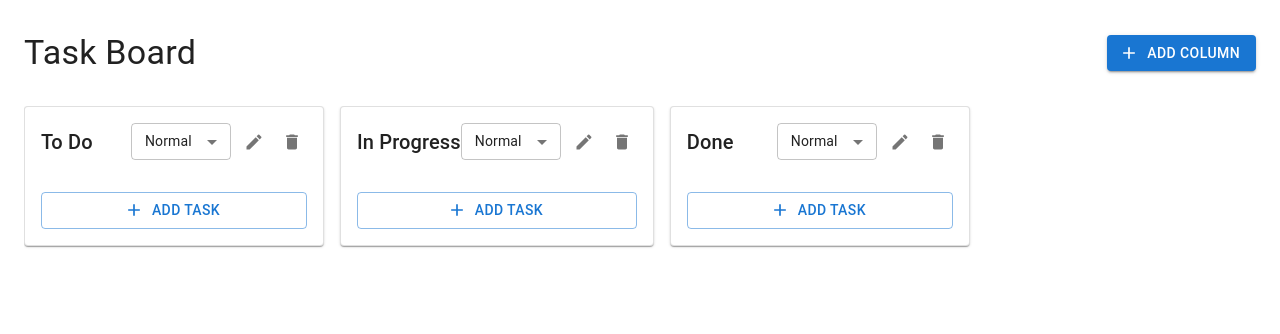
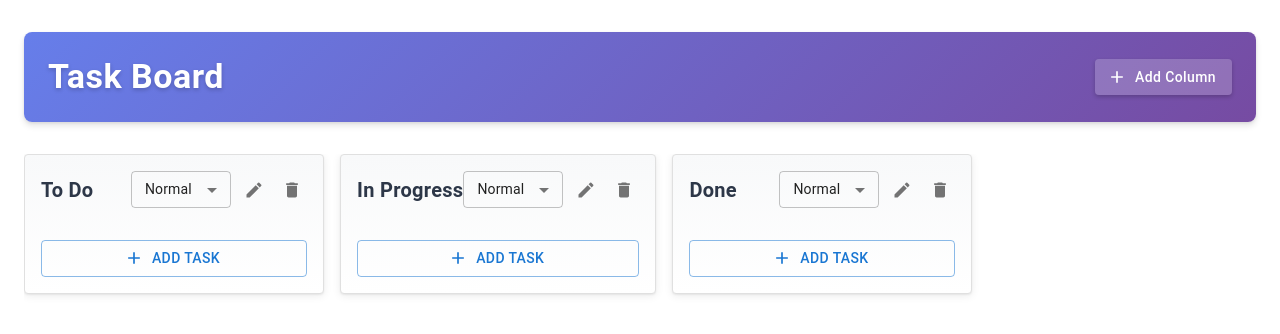
Before and after one commit to KStar1014/task-board-prototype-React, a React (Create React App) app: page / in a window 1280 px wide. Shown: the top 334 px of the page. Built offline with nearby package versions, Linux system fonts and the light colour scheme; the HTML template or start-up script is replaced by a standard one.

Commit message:
update the ui color

```diff
--- a/src/components/Board.tsx
+++ b/src/components/Board.tsx
@@ -192,8 +192,28 @@ export const Board: React.FC = () => {
 
   return (
     <Container maxWidth="xl" sx={{ py: 4 }}>
-      <Box display="flex" justifyContent="space-between" alignItems="center" mb={4}>
-        <Typography variant="h4" component="h1">
+      <Box
+        display="flex"
+        justifyContent="space-between"
+        alignItems="center"
+        mb={4}
+        sx={{
+          background: 'linear-gradient(135deg, #667eea 0%, #764ba2 100%)',
+          borderRadius: 2,
+          p: 3,
+          boxShadow: '0 4px 6px rgba(0, 0, 0, 0.1), 0 1px 3px rgba(0, 0, 0, 0.08)',
+        }}
+      >
+        <Typography
+          variant="h4"
+          component="h1"
+          sx={{
+            color: 'white',
+            fontWeight: 600,
+            letterSpacing: '0.5px',
+            textShadow: '0 2px 4px rgba(0, 0, 0, 0.2)',
+          }}
+        >
           Task Board
         </Typography>
         <Button
@@ -204,6 +224,16 @@ export const Board: React.FC = () => {
             setIsColumnFormOpen(true);
           }}
           aria-label="Add new column"
+          sx={{
+            backgroundColor: 'rgba(255, 255, 255, 0.2)',
+            color: 'white',
+            fontWeight: 500,
+            textTransform: 'none',
+            '&:hover': {
+              backgroundColor: 'rgba(255, 255, 255, 0.3)',
+            },
+            boxShadow: '0 2px 4px rgba(0, 0, 0, 0.2)',
+          }}
         >
           Add Column
         </Button>
--- a/src/components/Column.tsx
+++ b/src/components/Column.tsx
@@ -92,15 +92,17 @@ export const Column: React.FC<ColumnProps> = ({
         p: 2,
         minWidth: 300,
         maxWidth: 400,
-        backgroundColor: isOver ? 'primary.light' : 'background.paper',
+        backgroundColor: isOver ? 'rgba(102, 126, 234, 0.05)' : '#ffffff',
         backgroundImage: isOver
-          ? 'linear-gradient(to bottom, rgba(25, 118, 210, 0.08), rgba(25, 118, 210, 0.04))'
-          : 'none',
+          ? 'linear-gradient(to bottom, rgba(102, 126, 234, 0.12), rgba(118, 75, 162, 0.06))'
+          : 'linear-gradient(to bottom, #f8f9fa 0%, #ffffff 100%)',
         border: isOver ? '2px dashed' : '1px solid',
-        borderColor: isOver ? 'primary.main' : 'divider',
+        borderColor: isOver ? '#667eea' : '#e0e0e0',
         transition: 'all 0.2s ease-in-out',
         transform: isDragging ? 'scale(0.98)' : 'scale(1)',
-        boxShadow: isOver ? 4 : 1,
+        boxShadow: isOver
+          ? '0 8px 16px rgba(102, 126, 234, 0.2), 0 4px 8px rgba(0, 0, 0, 0.1)'
+          : '0 2px 8px rgba(0, 0, 0, 0.08), 0 1px 2px rgba(0, 0, 0, 0.06)',
         position: 'relative',
         '&::before': isOver ? {
           content: '""',
@@ -110,7 +112,7 @@ export const Column: React.FC<ColumnProps> = ({
           right: 0,
           bottom: 0,
           border: '2px solid',
-          borderColor: 'primary.main',
+          borderColor: '#667eea',
           borderRadius: 1,
           pointerEvents: 'none',
           animation: 'pulse 1.5s ease-in-out infinite',
@@ -125,8 +127,11 @@ export const Column: React.FC<ColumnProps> = ({
         },
         '&:focus-visible': {
           outline: '2px solid',
-          outlineColor: 'primary.main',
+          outlineColor: '#667eea',
           outlineOffset: 2,
+        },
+        '&:hover': {
+          boxShadow: '0 4px 12px rgba(0, 0, 0, 0.12), 0 2px 4px rgba(0, 0, 0, 0.08)',
         },
       }}
       {...attributes}
@@ -138,13 +143,31 @@ export const Column: React.FC<ColumnProps> = ({
         justifyContent="space-between"
         alignItems="center"
         mb={2}
-        {...listeners}
-        sx={{ cursor: 'grab', '&:active': { cursor: 'grabbing' } }}
       >
-        <Typography variant="h6" component="h2">
+        <Typography
+          variant="h6"
+          component="h2"
+          {...listeners}
+          sx={{
+            cursor: 'grab',
+            '&:active': { cursor: 'grabbing' },
+            flex: 1,
+            userSelect: 'none',
+            fontWeight: 600,
+            color: '#2d3748',
+            letterSpacing: '0.3px',
+          }}
+        >
           {column.name}
         </Typography>
-        <Box display="flex" alignItems="center" gap={1} onClick={(e) => e.stopPropagation()}>
+        <Box
+          display="flex"
+          alignItems="center"
+          gap={1}
+          onPointerDown={(e) => e.stopPropagation()}
+          onMouseDown={(e) => e.stopPropagation()}
+          onClick={(e) => e.stopPropagation()}
+        >
           <FormControl size="small" sx={{ minWidth: 100 }}>
             <Select
               value={sortOption}
@@ -168,6 +191,8 @@ export const Column: React.FC<ColumnProps> = ({
               e.stopPropagation();
               onEditColumn();
             }}
+            onPointerDown={(e) => e.stopPropagation()}
+            onMouseDown={(e) => e.stopPropagation()}
             aria-label={`Edit column ${column.name}`}
           >
             <Edit fontSize="small" />
@@ -178,6 +203,8 @@ export const Column: React.FC<ColumnProps> = ({
               e.stopPropagation();
               onDeleteColumn();
             }}
+            onPointerDown={(e) => e.stopPropagation()}
+            onMouseDown={(e) => e.stopPropagation()}
             aria-label={`Delete column ${column.name}`}
           >
             <Delete fontSize="small" />
```
